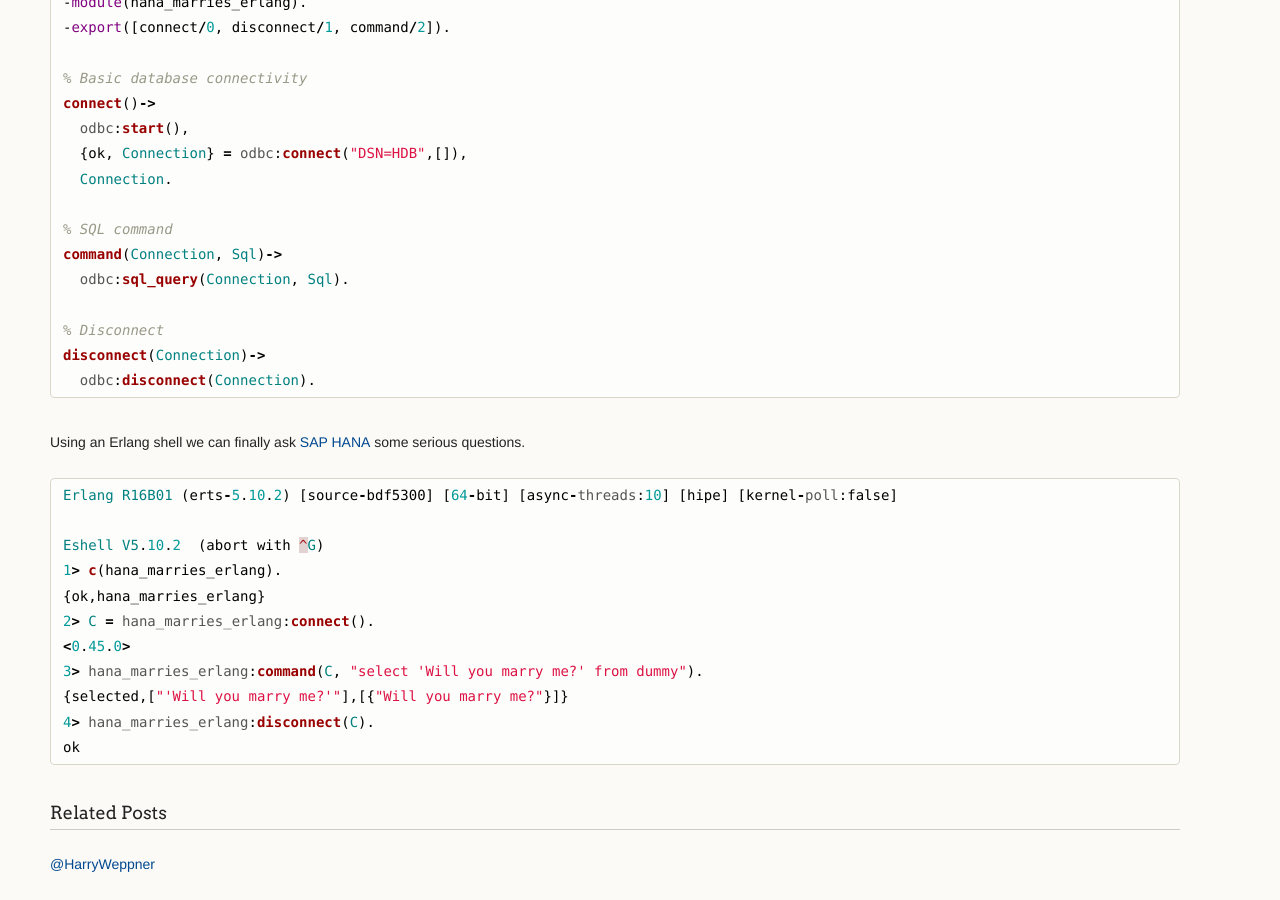
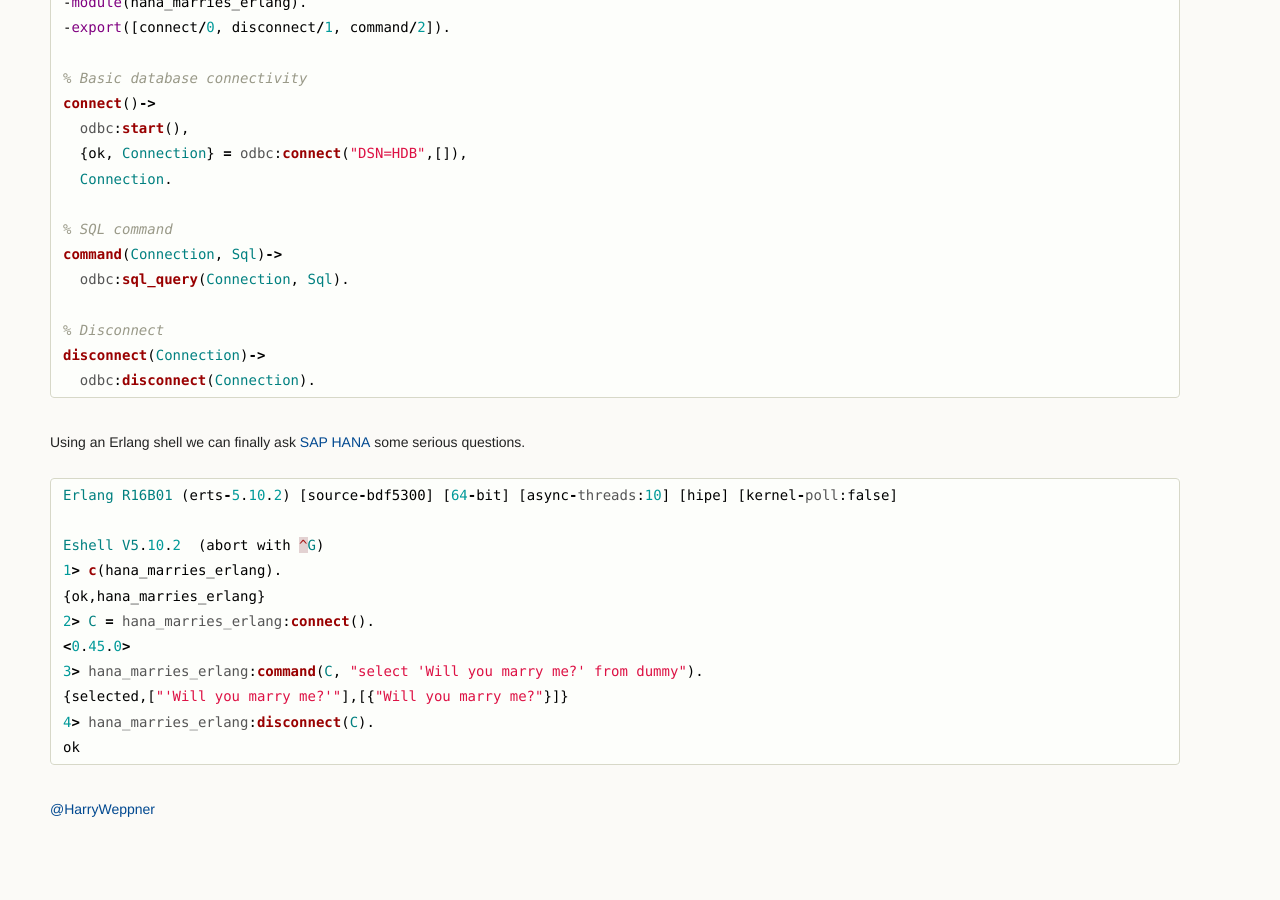
Before and after one commit to HarryWeppner/HarryWeppner.github.io, a Jekyll site: the page built from _posts/2013-09-13-Erlang-meets-HANA.md, in a window 1280 px wide and 900 px high, scrolled down 4660 px. Built offline with Jekyll 4.4.1, drawn with Linux system fonts in a browser that asks for light colours; after the commit the page ends 5504 px from its top, so only the background shows below that.

Commit message:
fix non-existing related posts

```diff
--- a/_layouts/post.html
+++ b/_layouts/post.html
@@ -7,7 +7,7 @@ layout: default
 
 </div>
 
-{% if site.related_posts %}
+{% if site.related_posts.size > 0 %}
 <div id="related">
   <h3>Related Posts</h3>
   <ul class="posts">
```
